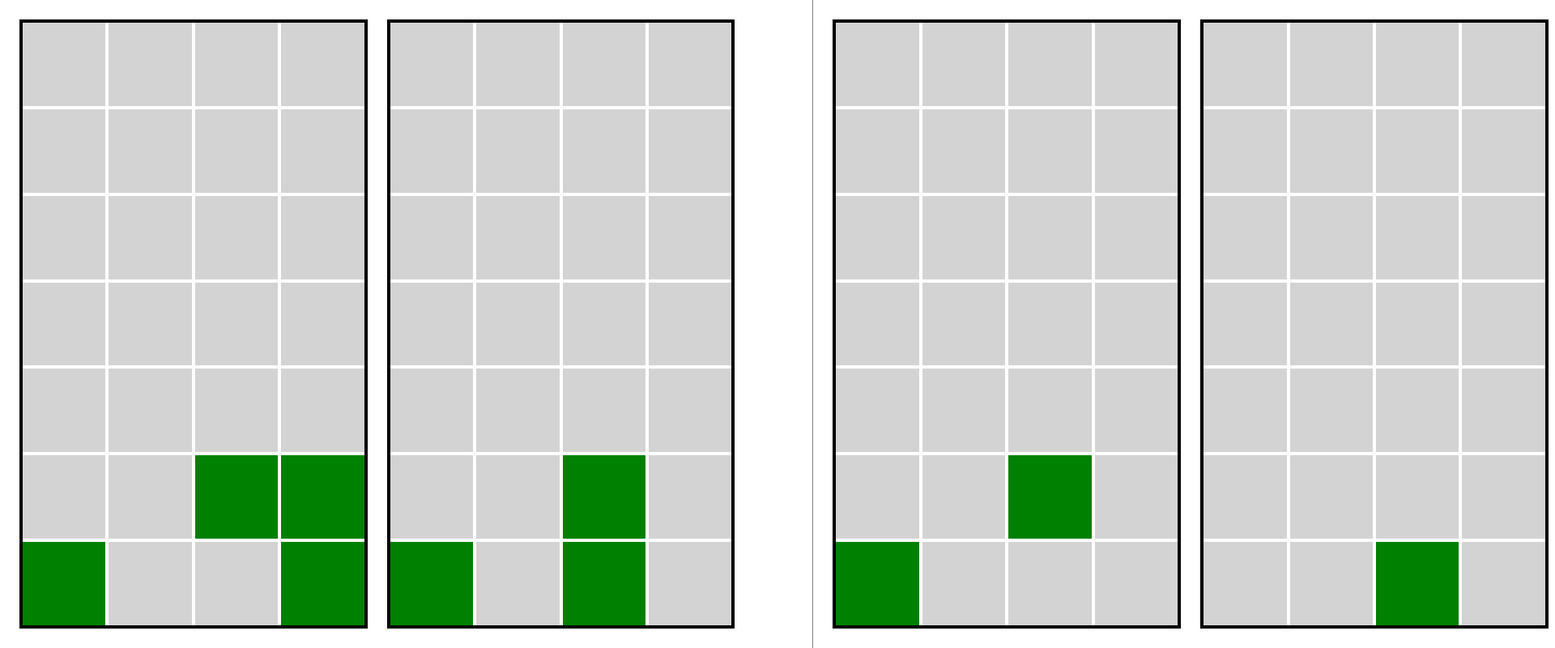
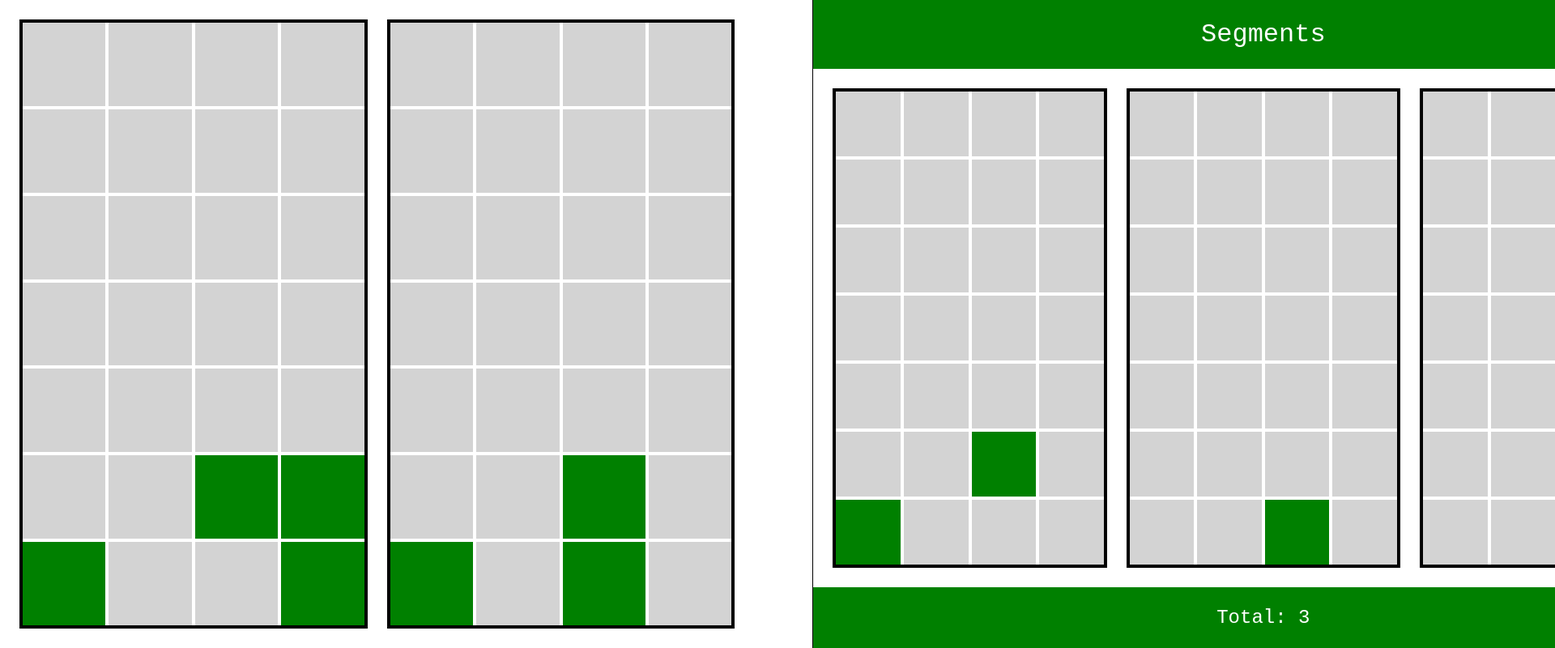
Before and after one commit to JakeKo/matrix-maker, a React (Create React App) app: page / in a window 1280 px wide. Shown: the top 800 px of the page at 81% size, 1920 px wide, since content can reach past the window. Built offline with nearby package versions, Linux system fonts and the light colour scheme.

Commit message:
Improved segments styling

```diff
--- a/src/App.css
+++ b/src/App.css
@@ -1,3 +1,8 @@
+html,
+body {
+  margin: 0;
+}
+
 .app {
   display: grid;
   grid-template-columns: 2fr 1fr;
@@ -12,12 +17,38 @@
   padding: 24px;
 }
 
+.segments-container {
+  display: grid;
+  border-left: 1px solid black;
+  box-sizing: border-box;
+  grid-template-rows: min-content 1fr min-content;
+}
+
+.segments-container-title {
+  display: flex;
+  justify-content: center;
+  background: green;
+  color: white;
+  padding: 24px 0;
+  font-family: monospace;
+  font-size: 32px;
+}
+
+.segments-container-counter {
+  display: flex;
+  justify-content: center;
+  background: green;
+  color: white;
+  padding: 24px 0;
+  font-family: monospace;
+  font-size: 24px;
+}
+
 .segments {
   display: grid;
   grid-template-columns: repeat(3, 1fr);
   gap: 24px;
   padding: 24px;
-  border-left: 1px solid grey;
   box-sizing: border-box;
 }
 
--- a/src/App.js
+++ b/src/App.js
@@ -32,10 +32,16 @@ function App() {
           />
         ))}
       </div>
-      <div className="segments">
-        {segments.map((segment, i) => (
-          <Matrix key={i} height={height} width={width} bits={segment} />
-        ))}
+      <div className="segments-container">
+        <div className="segments-container-title">Segments</div>
+        <div className="segments">
+          {segments.map((segment, i) => (
+            <Matrix key={i} height={height} width={width} bits={segment} />
+          ))}
+        </div>
+        <div className="segments-container-counter">
+          Total: {segments.length}
+        </div>
       </div>
     </div>
   );
--- a/src/index.css
+++ /dev/null
@@ -1,13 +0,0 @@
-body {
-  margin: 0;
-  font-family: -apple-system, BlinkMacSystemFont, 'Segoe UI', 'Roboto', 'Oxygen',
-    'Ubuntu', 'Cantarell', 'Fira Sans', 'Droid Sans', 'Helvetica Neue',
-    sans-serif;
-  -webkit-font-smoothing: antialiased;
-  -moz-osx-font-smoothing: grayscale;
-}
-
-code {
-  font-family: source-code-pro, Menlo, Monaco, Consolas, 'Courier New',
-    monospace;
-}
```
Also changed, not shown: src/index.js (+5 -6 lines).
